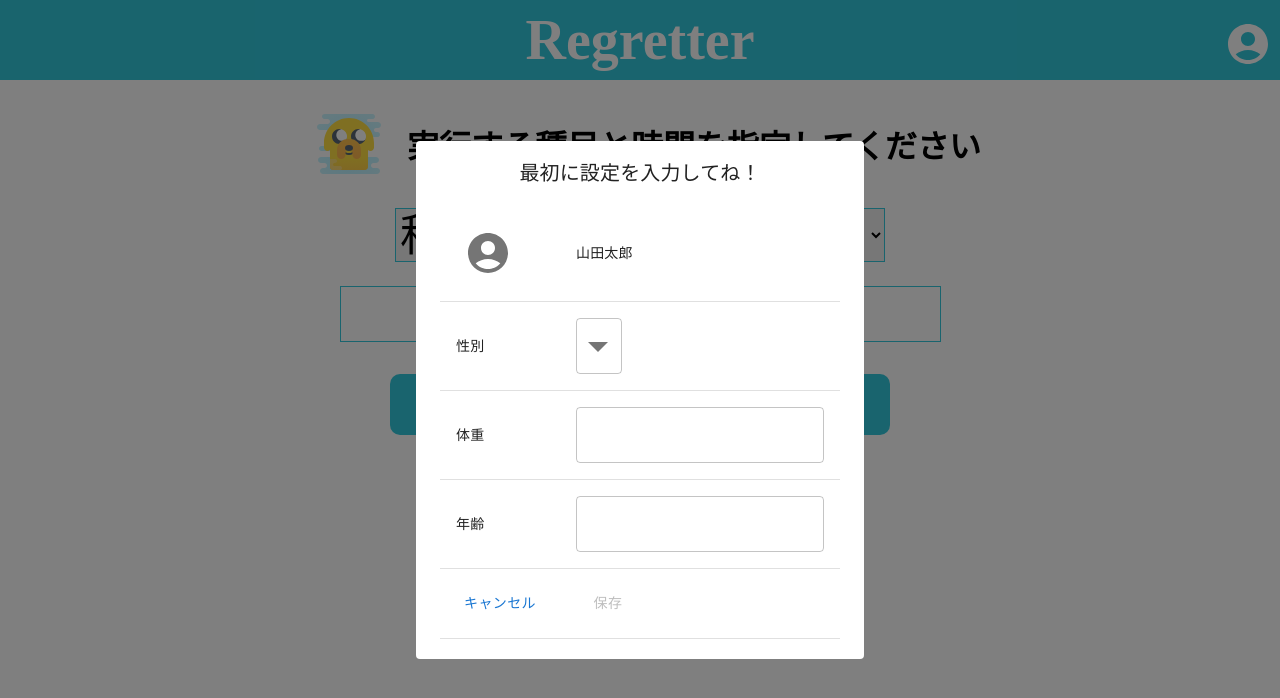
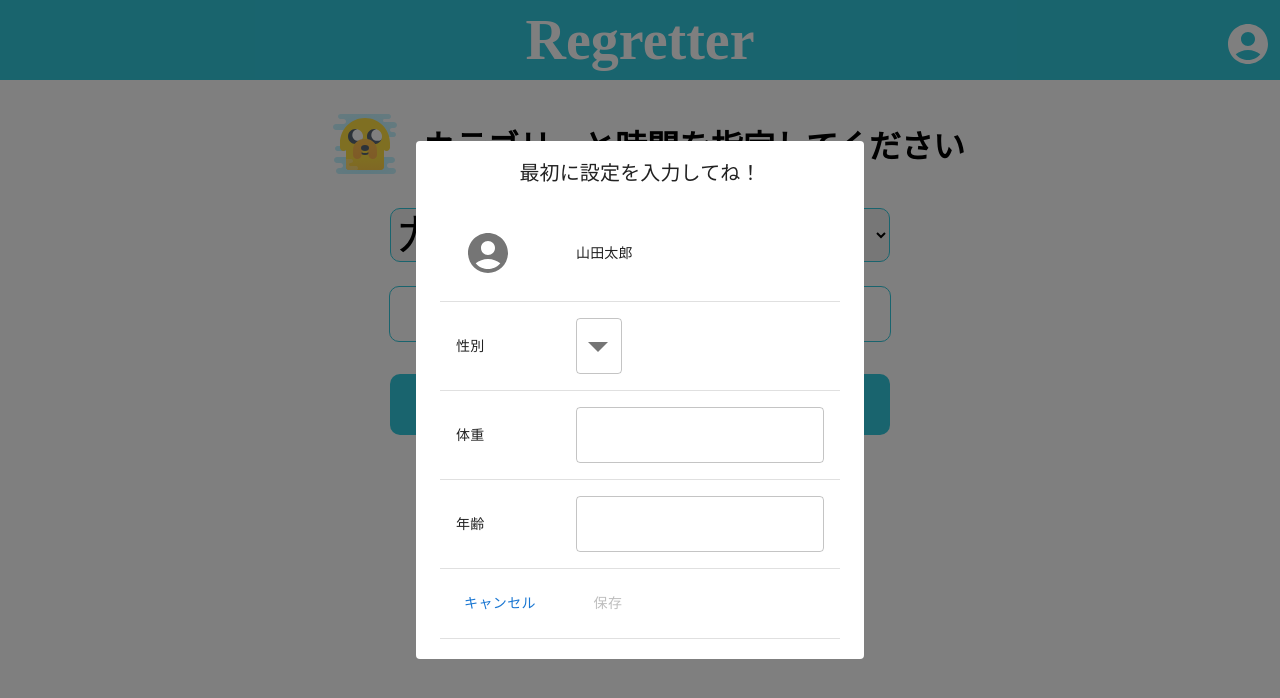
Before and after one commit to GMO-teamB/Regretter, a React (Create React App) app in the folder frontend/: page /task in a window 1280 px wide. Shown: the top 698 px of the page. Built offline with nearby package versions, Linux system fonts and the light colour scheme.

Commit message:
運動選択画面の編集

```diff
--- a/frontend/src/Components/Task.css
+++ b/frontend/src/Components/Task.css
@@ -11,7 +11,7 @@
   align-items: center;
   margin: 2rem 0;
   text-align: center;
-  width:100%;
+  width: 100%;
   max-width: 250px;
 }
 
@@ -33,17 +33,23 @@
 
 .training-selector {
   margin-bottom: 1.5rem;
-  font-size: 1.8rem;
+  font-size: 2rem;
   cursor: pointer;
   border: 1px solid #33c9dc;
+  width: 100%;
+  max-width: 300px;
+  border-radius: 10px;
 }
 
 .training-input {
   margin-bottom: 1.5rem;
-  font-size: 1.9rem;
+  font-size: 2rem;
   text-align: center;
   cursor: pointer;
   border: 1px solid #33c9dc;
+  width: 100%;
+  max-width: 300px;
+  border-radius: 10px;
 }
 
 .training-submit-btn:hover {
@@ -62,22 +68,22 @@
   cursor: pointer;
 }
 
-.back-btn{
+.back-btn {
   padding: 0.5rem 1rem;
   font-size: 1rem;
   width: 100%;
-  max-width:100px;
+  max-width: 100px;
   background-color: #33c9dc;
   color: white;
   font-weight: bold;
   border-radius: 10px;
   border: none;
   cursor: pointer;
-  margin-top:2rem;
+  margin-top: 2rem;
 }
 
-.back-btn:hover{
-  opacity:0.7;
+.back-btn:hover {
+  opacity: 0.7;
 }
 
 .task-list {
@@ -165,19 +171,21 @@ optgroup {
   color: red;
   text-align: center;
   margin-top: -1rem;
-  margin-bottom:1rem;
+  margin-bottom: 1rem;
 }
 
-@media screen and (min-width:768px){
+.cantSubmit {
+  background-color: darkgray;
+}
 
-
+@media screen and (min-width: 768px) {
   .training-head {
     display: flex;
     justify-content: center;
     align-items: center;
     margin: 2rem 0;
     text-align: center;
-    width:100%;
+    width: 100%;
     max-width: 100%;
   }
 
@@ -190,14 +198,15 @@ optgroup {
     flex-direction: column;
     justify-content: center;
     align-items: center;
-    width:100%;
-    max-width:500px;
+    width: 100%;
+    max-width: 500px;
   }
 
   .training-selector {
     margin-bottom: 1.5rem;
     font-size: 2.8rem;
     cursor: pointer;
+    max-width: 500px;
   }
 
   .training-input {
@@ -205,6 +214,7 @@ optgroup {
     font-size: 2.9rem;
     text-align: center;
     cursor: pointer;
+    max-width: 500px;
   }
 
   .training-submit-btn {
@@ -224,7 +234,7 @@ optgroup {
   .training-list {
     border-top: 1px solid #33c9dc;
     margin-top: 2rem;
-    width:100%;
-    max-width:400px;
+    width: 100%;
+    max-width: 400px;
   }
 }
--- a/frontend/src/Components/Task.js
+++ b/frontend/src/Components/Task.js
@@ -6,19 +6,20 @@ function Task() {
   const [trainingSelect, setTrainingSelect] = useState("");
   const [trainingInput, setTrainingInput] = useState("");
   const [isEmpty, setIsEmpty] = useState(true);
-  const [isError, setIsError] = useState(false);
-  const [isTyping, setIsTyping] = useState(false);
   const [sendData, setSendData] = useState("");
   const [sendData2, setSendData2] = useState("");
+  const [selectorIsError, setSelectorIsError] = useState(false);
+  const [inputIsError, setInputIsError] = useState(false);
 
   //ここにフィルタリングの機能を追加する　dbができた後、、
 
   const trainingSelectHandler = (e) => {
     setTrainingSelect(e.target.value);
+    setSelectorIsError(false);
   };
   const trainingInputHandler = (e) => {
-    setIsTyping(true);
     setTrainingInput(e.target.value);
+    setInputIsError(false);
   };
 
   const sendHandler = () => {
@@ -29,27 +30,45 @@ function Task() {
   const trainingSubmitHandler = (e) => {
     e.preventDefault();
 
-    if (trainingInput < 1 || trainingInput === "") {
-      setIsError(true);
-      return;
+    if (trainingInput !== "" && trainingInput > 0 && trainingSelect !== "") {
+      setInputIsError(false);
+      setSelectorIsError(false);
+      setIsEmpty(false);
     }
 
-    if (trainingInput < 1 && trainingInput !== "") {
-      setIsError(true);
-      return;
+    if (
+      (trainingInput === "" || (trainingInput && trainingInput < 1)) &&
+      trainingSelect === ""
+    ) {
+      setInputIsError(true);
+      setSelectorIsError(true);
     }
-
-    if (trainingInput !== "" && trainingInput > 0) {
-      setIsEmpty(false);
-      setIsError(false);
+    if (trainingInput === "" || (trainingInput && trainingInput < 1)) {
+      setInputIsError(true);
+    } else if (trainingSelect === "") {
+      setSelectorIsError(true);
     }
 
     setSendData(trainingSelect);
     setSendData2(trainingInput);
 
-    setTrainingInput("");
-    setIsTyping(false);
-    setIsError(false);
+    if (
+      (trainingInput === "" || (trainingInput !== "" && trainingInput > 0)) &&
+      trainingSelect !== ""
+    ) {
+      setTrainingInput("");
+    } else if (
+      trainingSelect === "" &&
+      trainingInput !== "" &&
+      trainingInput > 0
+    ) {
+      setTrainingSelect("");
+    }
+
+    if (trainingInput !== 0 && trainingInput > 0 && trainingSelect !== "") {
+      setTrainingInput("");
+      setTrainingSelect("");
+    }
   };
 
   const jogValue = 80;
@@ -221,38 +240,45 @@ function Task() {
               d="M22.893,54H17.5c-0.828,0-1.5-0.672-1.5-1.5l0,0c0-0.828,0.672-1.5,1.5-1.5h0.393	c0.996,0,1.92-0.681,2.08-1.664C20.176,48.083,19.215,47,18,47h-5v4v3v1c0,1.657,1.343,3,3,3h7c1.215,0,2.177-1.083,1.973-2.336	C24.813,54.681,23.889,54,22.893,54z"
             />
           </svg>
-          <h3>実行する種目と時間を指定してください</h3>
+          <h3>カテゴリーと時間を指定してください</h3>
         </div>
       )}
       {isEmpty && (
         <form className="training-form" onSubmit={trainingSubmitHandler}>
           <select
             name="menu"
-            className="training-selector"
+            className={`training-selector ${
+              selectorIsError === true ? "error" : ""
+            }`}
             onChange={trainingSelectHandler}
             value={trainingSelect}
           >
             <optgroup>
-              <option value="" selected disabled hidden>
-                種目を選択
+              <option className="option-text" value="" selected disabled hidden>
+                カテゴリー選択
               </option>
-              <option value="ジョギング">ジョギング</option>
-              <option value="時速５km以上で歩く">時速５km以上で歩く</option>
-              <option value="腕立て伏せをする">腕立て</option>
-              <option value="シャトルラン">シャトルラン</option>
+              <option className="option-text" value="有酸素運動">
+                有酸素運動
+              </option>
+              <option className="option-text" value="無酸素運動">
+                無酸素運動
+              </option>
             </optgroup>
           </select>
+          {selectorIsError && (
+            <p className="error-msg">
+              {trainingSelect === "" ? "＊選択してください" : ""}
+            </p>
+          )}
 
           <input
             type="number"
-            className={`training-input ${
-              isError ? "error" : isTyping ? "" : ""
-            }`}
+            className={`training-input ${inputIsError ? "error" : ""}`}
             placeholder="数値 (分)"
             value={trainingInput}
             onChange={trainingInputHandler}
           />
-          {isError && (
+          {inputIsError && (
             <p className="error-msg">
               {trainingInput === ""
                 ? "＊入力してください"
```
